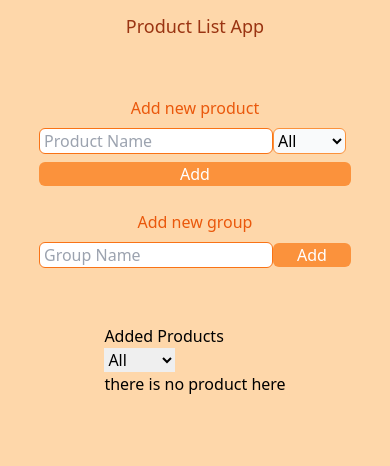
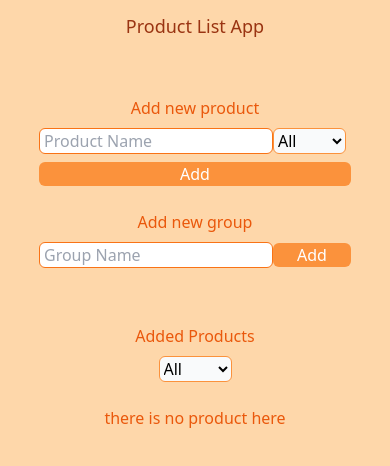
Before and after one commit to mahdi-nemati/Products-List-App, a React (Create React App) app: page / in a window 390 px wide. Shown: the top 466 px of the page. Built offline with nearby package versions, Linux system fonts and the light colour scheme.

Commit message:
responsive the components

```diff
--- a/src/components/FilterProducts.jsx
+++ b/src/components/FilterProducts.jsx
@@ -23,14 +23,20 @@ const FilterProducts = ({ productsDetail, group }) => {
 
   const renderProducts = () => {
     // const lastValue = productsDetail[productsDetail.length - 1];
-    if (showCatg.length === 0) return <p>there is no product here</p>;
+    if (showCatg.length === 0)
+      return (
+        <p class="flex justify-center text-base text-orange-600 mt-6 sm:text-lg md:text-xl lg:text-2xl">there is no product here</p>
+      );
     else {
       return (
-        <ul>
+        <ul class="w-full mt-3 p-6 text-base sm:text-lg sm:w-10/12 md:text-xl md:w-9/12">
           {showCatg.map((s) => (
-            <li key={s.name}>
-              <p>{s.name}</p>
-              <span>{s.group}</span>
+            <li key={s.name}
+             class="flex justify-between items-center bg-orange-300
+             rounded-md w-full p-2 mt-3"
+             >
+              <p class="text-orange-800">{s.name}</p>
+              <span class="bg-orange-500 rounded-md p-1 text-white">{s.group}</span>
             </li>
           ))}
         </ul>
@@ -38,10 +44,11 @@ const FilterProducts = ({ productsDetail, group }) => {
     }
   };
   return (
-    <section>
-      <h2>Added Products</h2>
-      <div>
-        <select onChange={(e) => setSelectCategory(e.target.value)}>
+    <section class="flex flex-col items-center w-full">
+      <h2 class="text-base text-orange-600 mb-2 sm:text-lg md:text-xl lg:text-2xl" >Added Products</h2>
+      <div class="flex flex-col items-center w-full">
+        <select class="sm:text-lg md:text-xl lg:text-2xl outline-none border border-orange-400 bg-gray-50 rounded-md"
+        onChange={(e) => setSelectCategory(e.target.value)}>
           {group.map((g) => (
             <option key={g.title}>{g.title}</option>
           ))}
--- a/src/components/NewProduct.jsx
+++ b/src/components/NewProduct.jsx
@@ -22,7 +22,7 @@ const NewProduct = ({
             value={input}
             placeholder="Product Name"
             class="outline-none border border-orange-500 rounded-md pl-1
-            caret-orange-600  focus:border-2 w-9/12 sm:w-10/12 sm:mr-2"
+            caret-orange-600  focus:border-2 w-9/12 sm:w-10/12 sm:mr-2 lg:w-8/12"
           />
           <select
             onChange={groupHandler}
--- a/src/components/ProductListApp.js
+++ b/src/components/ProductListApp.js
@@ -79,10 +79,10 @@ const ProdutListApp = () => {
   };
   return (
     <main class="flex flex-col items-cent items-center ">
-      <h1
-      class="mb-14 mt-3 text-lg text-orange-800 sm:text-xl md:text-2xl">
+      <h1 class="mb-14 mt-3 text-lg text-orange-800 sm:text-xl md:text-2xl">
         Product List App
       </h1>
+      <section class="w-full lg:flex">
         <section class="mb-8 w-full flex flex-col items-center">
           <NewProduct
             submitHandler={submitHandler}
@@ -97,8 +97,9 @@ const ProdutListApp = () => {
             newGroup={newGroup}
           />
         </section>
-      <section>
+        <section class="flex justify-center w-full">
           <FilterProducts productsDetail={productsDetail} group={group} />
+        </section>
       </section>
     </main>
   );
```
Lines whose indentation alone changed are shown as unchanged.
